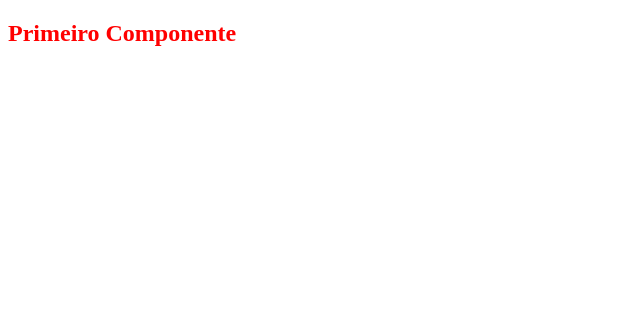
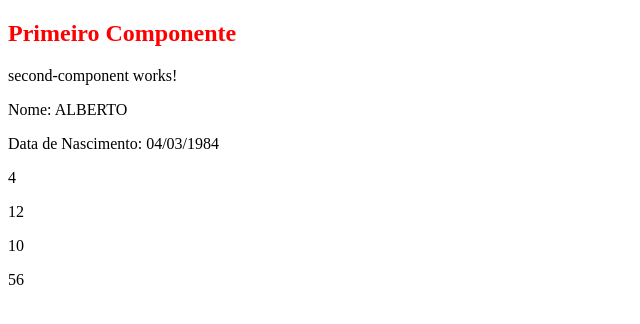
Before and after one commit to albertoafaj/angular-course, an Angular app: page / in a window 1280 px wide. Shown: the top 324 px of the page, without its empty margins (0-640 px from the left). Built offline with nearby package versions, Linux system fonts and the light colour scheme.

Commit message:
feat: create a pipe and a custom pipe

```diff
--- a/src/app/app.component.html
+++ b/src/app/app.component.html
@@ -1 +1,3 @@
 <app-first-component></app-first-component>
+<app-second-component></app-second-component>
+<app-custom-pipe></app-custom-pipe>
--- a/src/app/app.module.ts
+++ b/src/app/app.module.ts
@@ -5,12 +5,16 @@ import { AppRoutingModule } from './app-routing.module';
 import { AppComponent } from './app.component';
 import { FirstComponentComponent } from './first-component/first-component.component';
 import { SecondComponentComponent } from './second-component/second-component.component';
+import { MultiplicaPorPipe } from './multiplica-por.pipe';
+import { CustomPipeComponent } from './custom-pipe/custom-pipe.component';
 
 @NgModule({
   declarations: [
     AppComponent,
     FirstComponentComponent,
-    SecondComponentComponent
+    SecondComponentComponent,
+    MultiplicaPorPipe,
+    CustomPipeComponent
   ],
   imports: [
     BrowserModule,
--- /dev/null
+++ b/src/app/custom-pipe/custom-pipe.component.html
@@ -0,0 +1,4 @@
+<p>{{ 2 | multiplicaPor: 2}}</p>
+<p>{{ 4 | multiplicaPor: 3}}</p>
+<p>{{ 5 | multiplicaPor: 2}}</p>
+<p>{{ 7 | multiplicaPor: 8}}</p>
--- /dev/null
+++ b/src/app/multiplica-por.pipe.ts
@@ -0,0 +1,12 @@
+import { Pipe, PipeTransform } from '@angular/core';
+
+@Pipe({
+  name: 'multiplicaPor'
+})
+export class MultiplicaPorPipe implements PipeTransform {
+
+  transform(value: number, multiplicador: number): unknown {
+    return value * multiplicador;
+  }
+
+}
--- a/src/app/second-component/second-component.component.html
+++ b/src/app/second-component/second-component.component.html
@@ -1,2 +1,3 @@
 <p>second-component works!</p>
-<p>{{ nome | uppercase }}</p>
+<p>Nome: {{ name | uppercase }}</p>
+<p>Data de Nascimento: {{ birthday | date: "dd/MM/yyyy" }}</p>
--- a/src/app/second-component/second-component.component.ts
+++ b/src/app/second-component/second-component.component.ts
@@ -6,5 +6,6 @@ import { Component } from '@angular/core';
   styleUrls: ['./second-component.component.css']
 })
 export class SecondComponentComponent {
-  nome = "Alberto";
+  name = "Alberto";
+  birthday = "03/04/1984";
 }
```
Also changed, not shown: src/app/custom-pipe/custom-pipe.component.ts (added, +10 -0 lines), src/app/custom-pipe/custom-pipe.component.css (added), 2 other files (tests, documents, lock files or other folders).
